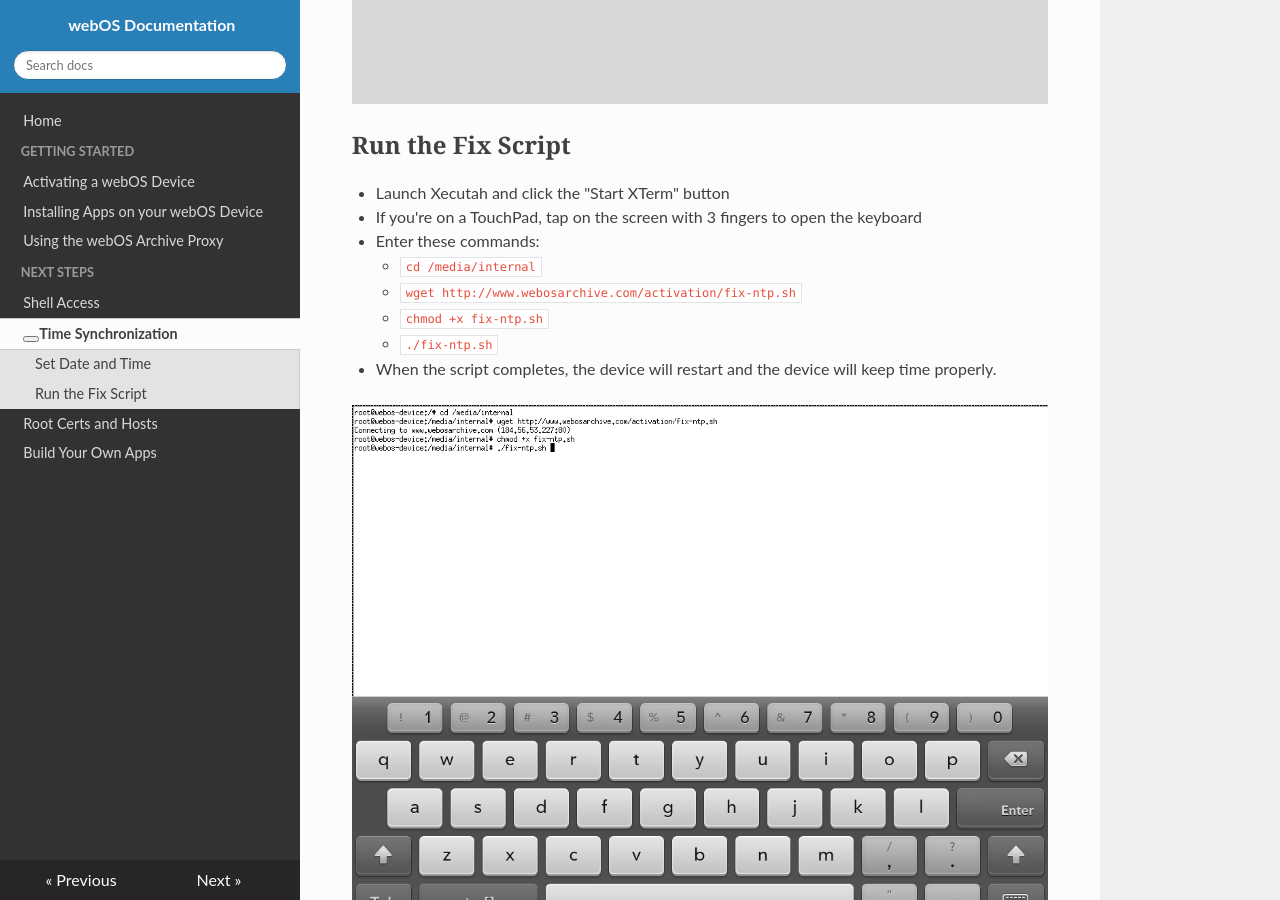
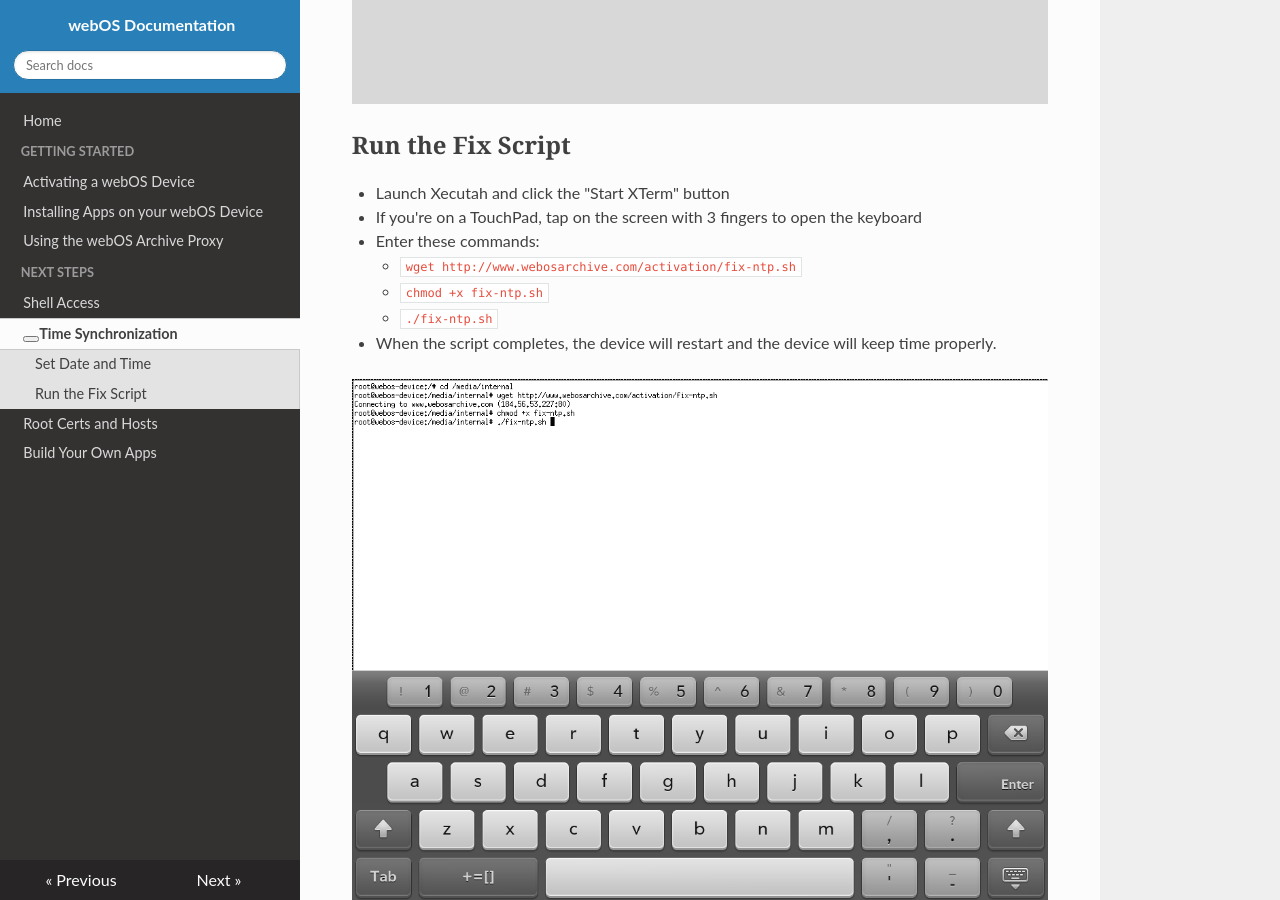
Before and after one commit to webOSArchive/webos-docs, an MkDocs documentation site: the page built from docs/timesync.md, in a window 1280 px wide and 900 px high, scrolled down 1017 px. Built offline with MkDocs 1.6.1, drawn with Linux system fonts in a browser that asks for light colours; nearby versions of some CDN libraries; some web fonts are replaced; library files that are not in the unit come from our copies.

Commit message:
tweak instructions

```diff
--- a/docs/timesync.md
+++ b/docs/timesync.md
@@ -19,7 +19,6 @@ These instructions assume that you've completed the [Shell Access](bash.md) step
 * Launch Xecutah and click the "Start XTerm" button
 * If you're on a TouchPad, tap on the screen with 3 fingers to open the keyboard
 * Enter these commands:
-    + `cd /media/internal`
     + `wget http://www.webosarchive.com/activation/fix-ntp.sh`
     + `chmod +x fix-ntp.sh`
     + `./fix-ntp.sh`
```
